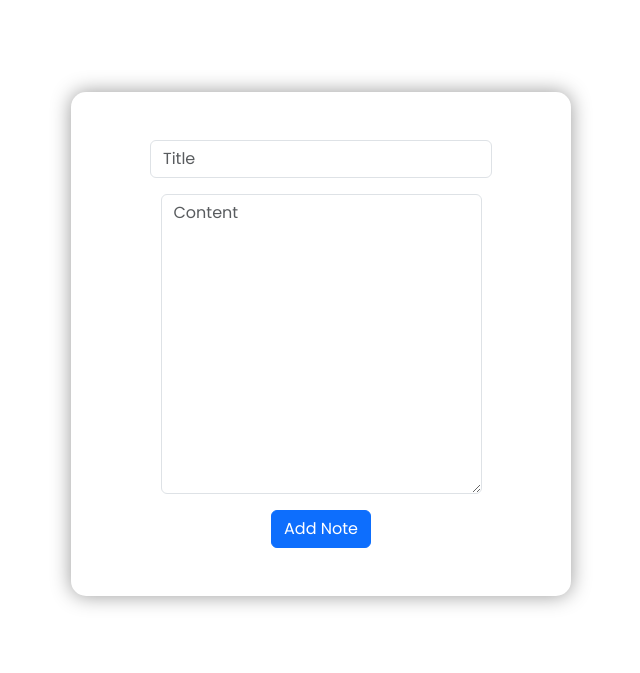
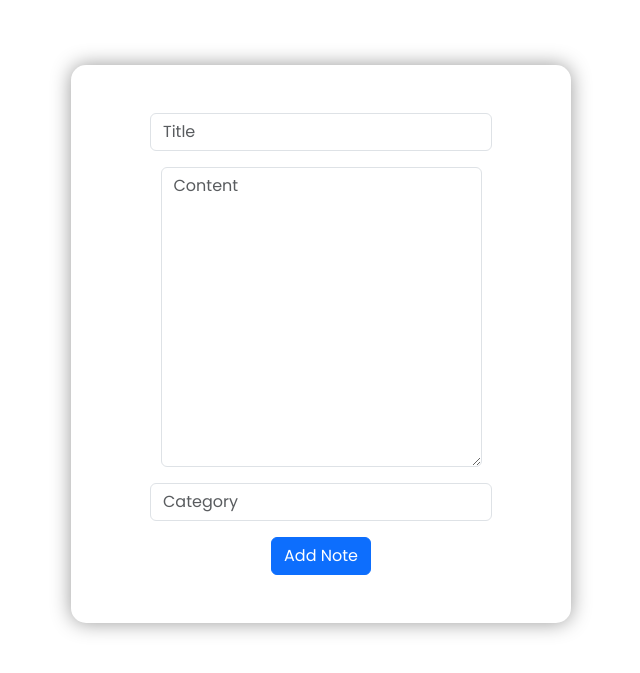
Before and after one commit to Phenriqx/Notes-App, a Flask app: page /note/new in a window 1280 px wide. Shown: the part 56-729 px from the top of the page, without its empty margins (319-959 px from the left). Run offline with Flask 3, Linux system fonts and the light colour scheme; the visitor is signed in with stand-in values (Sample User, id 1).

Commit message:
project finished

```diff
--- a/website/forms.py
+++ b/website/forms.py
@@ -32,8 +32,13 @@ class LoginForm(FlaskForm):
 class AddNoteForm(FlaskForm):
     title = StringField('Title', validators=[DataRequired(), Length(min=1, max=60)])
     content = TextAreaField('Content', validators=[DataRequired()])
+    category = StringField('Category', validators=[Length(min=1, max=50)])
     submit = SubmitField('Add Note')
 
+    def validate_category(self, category):
+        ctg = Categories.query.filter_by(name=category.data).first()
+        if not ctg:
+            raise ValidationError('This category does not exist!')
 
 class AddCategoryForm(FlaskForm):
     category = StringField('Category', validators=[DataRequired(), Length(min=1, max=50)])
--- a/website/models.py
+++ b/website/models.py
@@ -27,8 +27,8 @@ class Notes(db.Model):
     title = db.Column(db.String(60), nullable=False)
     content = db.Column(db.Text, nullable=False)
     date_posted = db.Column(db.DateTime, nullable=False, default=datetime.utcnow)
+    category = db.Column(db.String(60))
     user_id = db.Column(db.Integer, db.ForeignKey('user.id'), nullable=False)
-    category = db.relationship('Categories', backref='category', lazy=True)
 
     def __repr__(self):
         return f'title: {self.title} at {self.date_posted}'
@@ -40,10 +40,9 @@ class Notes(db.Model):
 class Categories(db.Model):
     id = db.Column(db.Integer, primary_key=True)
     name = db.Column(db.String(60), nullable=False, unique=True)
-    category_id = db.Column(db.Integer, db.ForeignKey('notes.id'), nullable=False)
 
     def __repr__(self):
-        return f'Category: {self.name}'
+        return f'{self.name}'
 
 
 def init_db():
--- a/website/requirements.txt
+++ b/website/requirements.txt
@@ -0,0 +1,5 @@
+Flask
+Flask-Form
+flask-login
+Sqlalchemy
+flask_bcrypt
--- a/website/routes.py
+++ b/website/routes.py
@@ -16,12 +16,12 @@ def index():
     return redirect(url_for('login'))
 
 
-# @app.route('/categories/<string:ctg_name>/notes', methods=['GET', 'POST'])
-# @login_required
-# def categories(ctg_name):
-#     category = Categories.query.get_or_404(ctg_name)
-#     notes = Notes.query.filter_by(category=category)
-#     return render_template('categories.html', notes=notes)
+@app.route('/categories/<string:ctg_name>/notes', methods=['GET', 'POST'])
+@login_required
+def categories(ctg_name):
+    category = Categories.query.filter_by(name=ctg_name).first()
+    notes = Notes.query.filter_by(category=category.name)
+    return render_template('categories.html', notes=notes, title=f'{category.name}')
 
 
 @app.route('/add_category', methods=['GET', 'POST'])
@@ -29,7 +29,7 @@ def index():
 def add_category():
     form = AddCategoryForm()
     if form.validate_on_submit():
-        category = Categories(name=form.category.data, category_id=1)
+        category = Categories(name=form.category.data)
         db.session.add(category)
         db.session.commit()
         flash('Category added successfully!', 'success')
@@ -43,7 +43,9 @@ def add_category():
 def add_notes():
     form = AddNoteForm()
     if form.validate_on_submit():
-        note = Notes(title=form.title.data, content=form.content.data, author=current_user)
+        category = Categories.query.filter_by(name=form.category.data).first()
+        note = Notes(title=form.title.data, content=form.content.data, author=current_user,
+                     category=category.name)
         db.session.add(note)
         db.session.commit()
         flash('Note created successfully!', 'success')
--- a/website/templates/add_notes.html
+++ b/website/templates/add_notes.html
@@ -31,6 +31,19 @@
                     {% endif %}
                 </div>
 
+                <div class="mb-3">
+                    {% if form.category.errors %}
+                    {{ form.category(class="form-control mx-auto w-auto is-invalid") }}
+                    <div class="invalid-feedback">
+                        {% for error in form.category.errors %}
+                            <span>{{ error }}</span>
+                        {% endfor %}
+                    </div>
+                    {% else %}
+                        {{ form.category(class="form-control mx-auto w-auto", placeholder=('Category')) }}
+                    {% endif %}
+                </div>
+
                 <div class="form-group">
                     {{ form.submit(class="btn btn-primary") }}
                 </div>
--- a/website/templates/index.html
+++ b/website/templates/index.html
@@ -37,7 +37,7 @@
 
                             <hr class="dropdown-divider">
                             {% for category in categories %}
-                                <li><a class="dropdown-item" href="#">{{ category.name }}</a></li>
+                                <li><a class="dropdown-item" href="{{ url_for('categories', ctg_name=category.name)}}">{{ category.name }}</a></li>
                             {% endfor %}
 
                             <li>
```
Also changed, not shown: website/static/script.js (deleted, +0 -10 lines), website/templates/categories.html (+17 -2 lines), instance/site.db.
